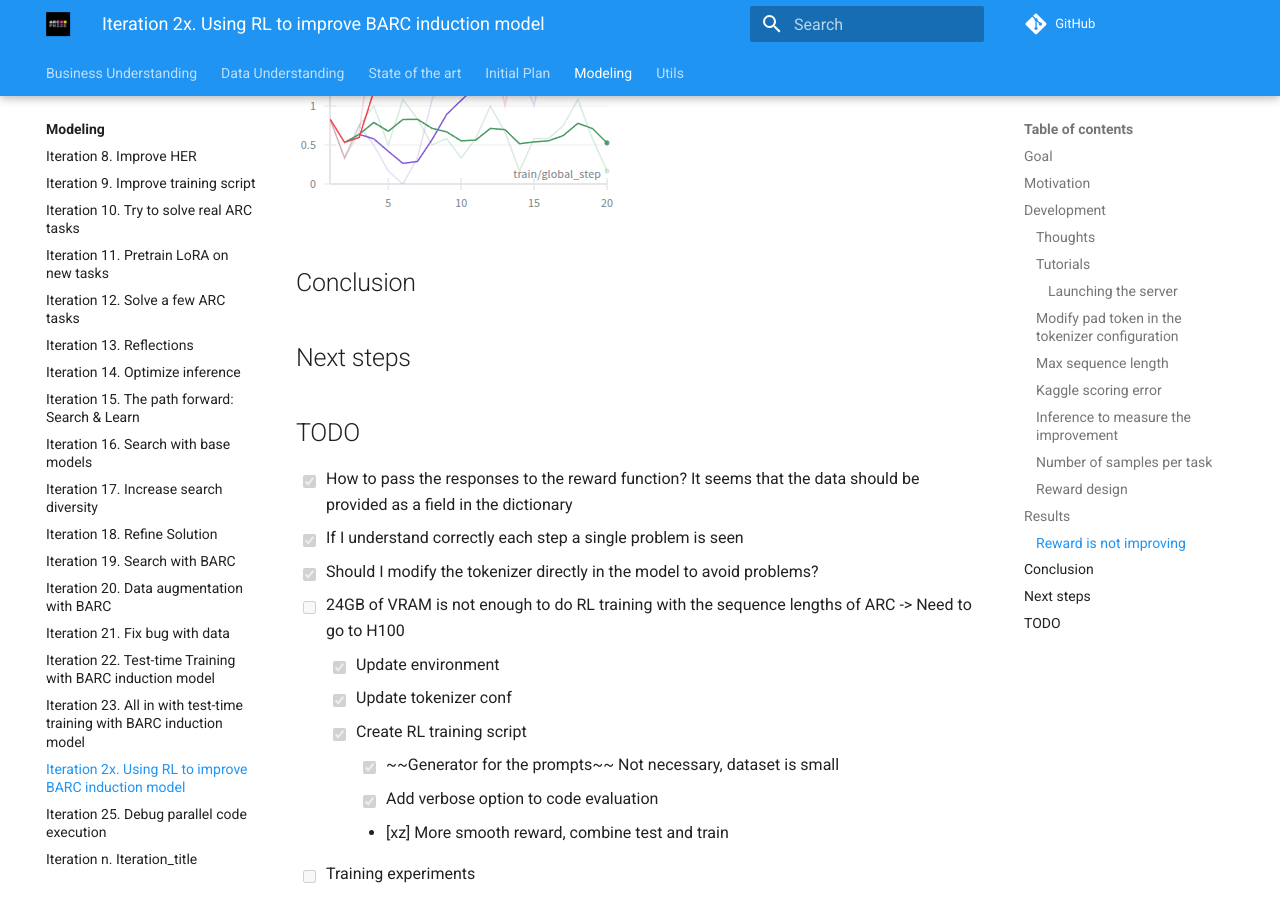
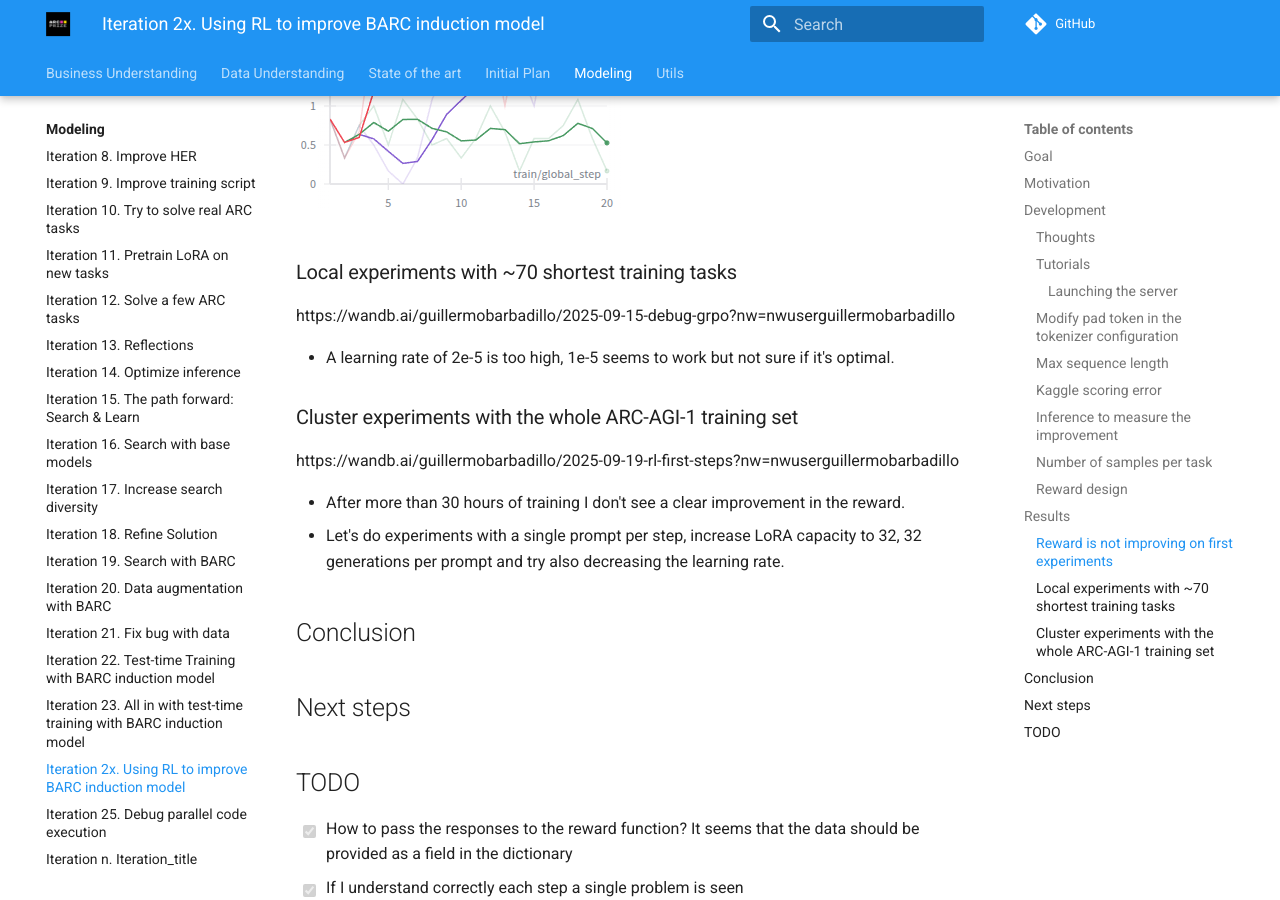
Before and after one commit to ironbar/arc25, an MkDocs documentation site: the page built from docs/modeling/Iteration_24_RL_BARC.md, in a window 1280 px wide and 900 px high, scrolled down 5209 px. Built offline with MkDocs 1.6.1 and Material for MkDocs 9.7.7, drawn with Linux system fonts in a browser that asks for light colours; comment, search, counter and statistics services are not loaded; some of the changed text lies outside the part shown.

Commit message:
added notes about the experiments

```diff
--- a/docs/modeling/Iteration_24_RL_BARC.md
+++ b/docs/modeling/Iteration_24_RL_BARC.md
@@ -151,7 +151,7 @@ Reward is always in range [-1, 10]
 
 ## Results
 
-### Reward is not improving
+### Reward is not improving on first experiments
 
 <https://wandb.ai/guillermobarbadillo/2025-09-14-debug-grpo>
 
@@ -189,6 +189,19 @@ rate raises. I can see that with just 20 training steps, because I'm using the s
 data augmentation for this experiment.
 
 ![alt text](res/1757951689198_image.png)
+
+### Local experiments with ~70 shortest training tasks
+
+https://wandb.ai/guillermobarbadillo/2025-09-15-debug-grpo?nw=nwuserguillermobarbadillo
+
+- A learning rate of 2e-5 is too high, 1e-5 seems to work but not sure if it's optimal.
+
+### Cluster experiments with the whole ARC-AGI-1 training set
+
+https://wandb.ai/guillermobarbadillo/2025-09-19-rl-first-steps?nw=nwuserguillermobarbadillo
+
+- After more than 30 hours of training I don't see a clear improvement in the reward.
+- Let's do experiments with a single prompt per step, increase LoRA capacity to 32, 32 generations per prompt and try also decreasing the learning rate.
 
 ## Conclusion
 
@@ -233,4 +246,4 @@ data augmentation for this experiment.
     - [x] https://wandb.ai/guillermobarbadillo/2025-09-18-search-and-learn/runs/27f8199j
     - [x] https://wandb.ai/guillermobarbadillo/2025-09-18-search-and-learn/runs/vacaozda?nw=nwuserguillermobarbadillo
     - [x] Verified that there is a clear difference in loss values
-    - [ ] Should I also use it on RL, if it works I guess so. IT DOES NOT WORK WITH RL, requires input_ids in the dataset
+    - [x] Should I also use it on RL, if it works I guess so. IT DOES NOT WORK WITH RL, requires input_ids in the dataset
```
Also changed, not shown: docs/modeling/Iteration_23_ttt_BARC_v2.md (+2 -0 lines).
